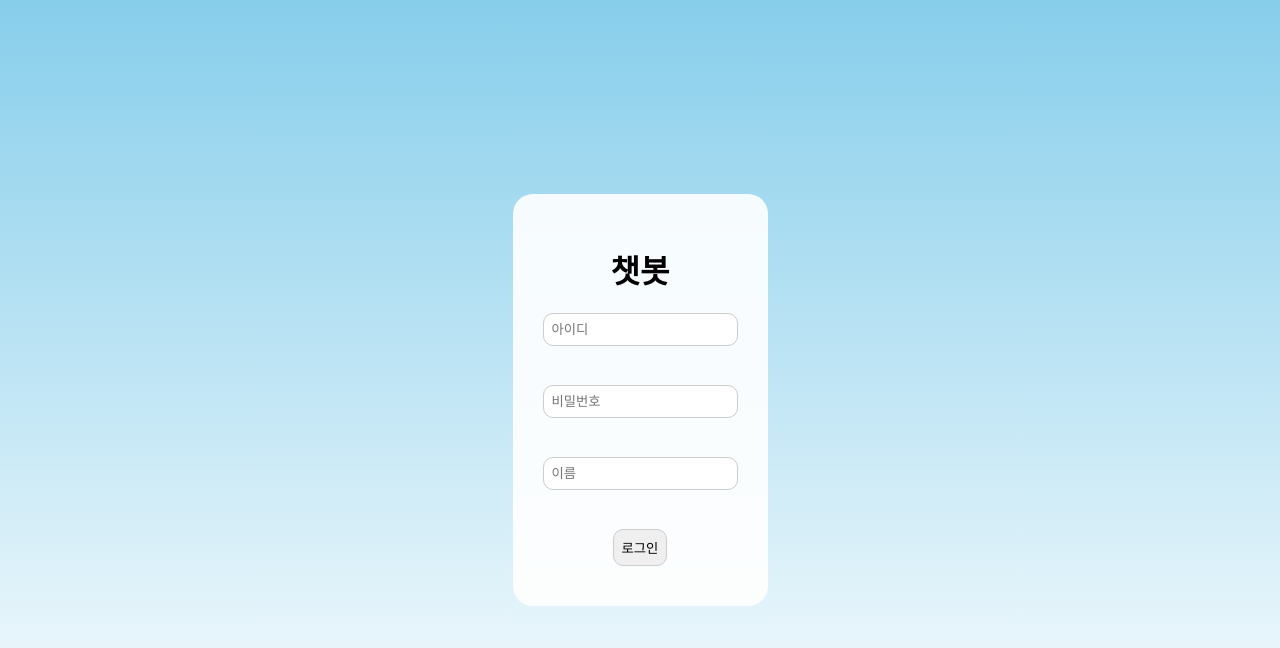
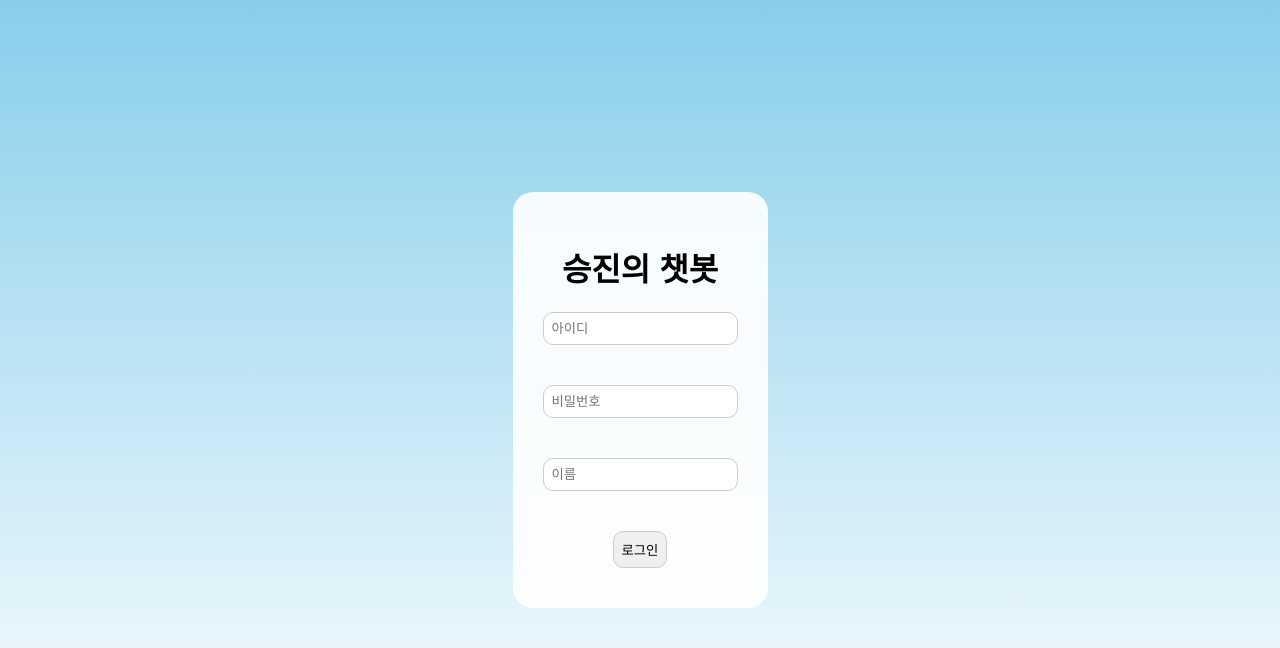
Before and after one commit to hansj8267/basic-chatbot, a Flask app: page / in a window 1280 px wide. Shown: the top 648 px of the page. Run offline with Flask 3, Linux system fonts and the light colour scheme.

Commit message:
Update login.html

```diff
--- a/templates/login.html
+++ b/templates/login.html
@@ -2,12 +2,13 @@
 <html lang="ko">
 <head>
   <meta charset="UTF-8">
-  <title>로그인 - 챗봇</title>
+  <title>로그인 - 승진의 챗봇</title>
+  <link href="https://fonts.googleapis.com/css2?family=Nanum+Pen+Script&display=swap" rel="stylesheet">
   <link rel="stylesheet" href="{{ url_for('static', filename='style.css') }}">
 </head>
 <body class="login-body">
   <div class="login-container">
-    <h1>챗봇</h1>
+    <h1>승진의 챗봇</h1>
     <form method="POST" action="/">
       <input type="text" name="username" placeholder="아이디" required><br>
       <input type="password" name="password" placeholder="비밀번호" required><br>
```
